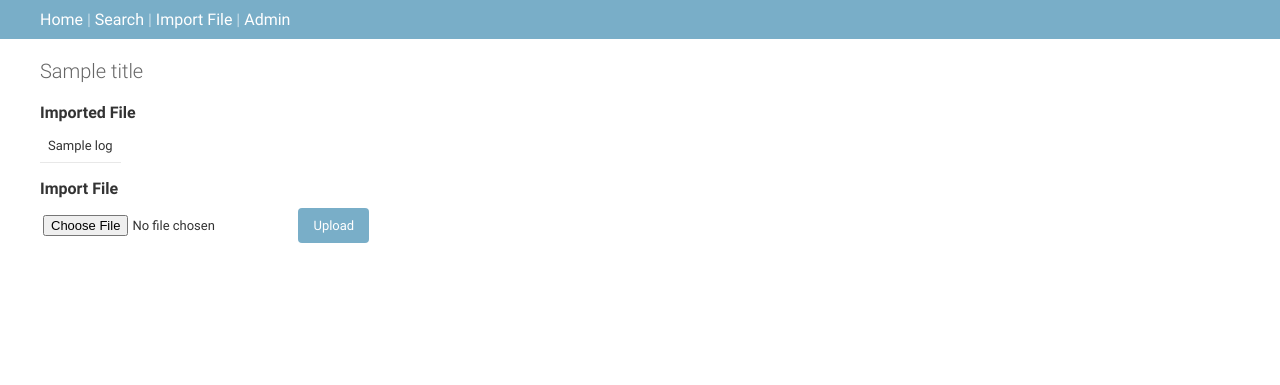
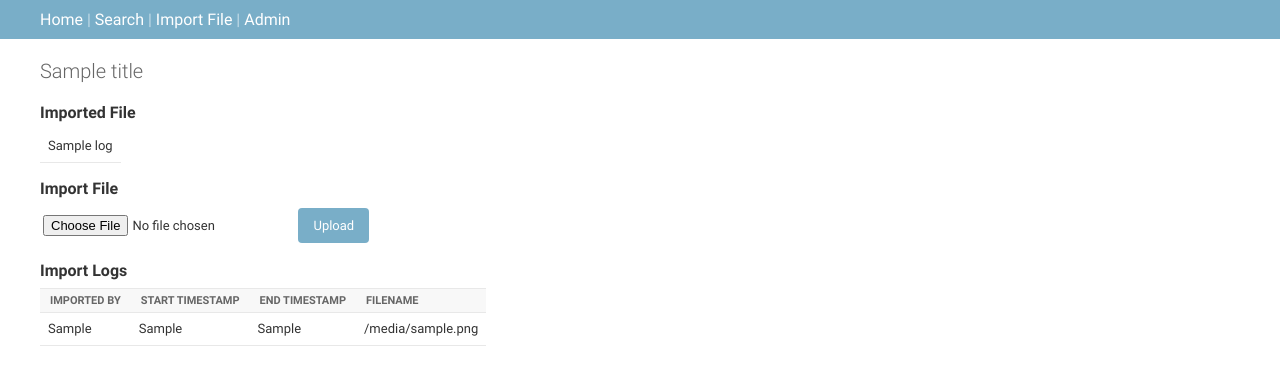
Before and after one commit to grendelshmoo/C4D, a Django app: template C4D/templates/import_file.html in a window 1280 px wide. Shown: the part 48-433 px from the top of the page. Run offline with Django 3.2, Linux system fonts and the light colour scheme; the template is opened without the code that fills it: most values are stand-ins (such as "Sample title", 1, 10 or a date in 2020); data that the repository does not hold is empty.

Commit message:
Add import log to import page

```diff
--- a/C4D/templates/import_file.html
+++ b/C4D/templates/import_file.html
@@ -19,4 +19,37 @@
 		<input type='submit' value='Upload'/>
 	</form>
 
+	<h2>Import Logs</h2>
+	<table>
+		<thead>
+			<th>
+				Imported By
+			</th>
+			<th>
+				Start Timestamp
+			</th>
+			<th>
+				End Timestamp
+			</th>
+			<th>
+				Filename
+			</th>
+		</thead>
+		{% for log in import_logs %}
+		<tr class="{% cycle 'row-even' 'row-odd' %}">
+			<td>
+				{{ log.imported_by }}
+			</td>
+			<td>
+				{{ log.start_ts}}
+			</td>
+			<td>
+				{{ log.end_ts}}
+			</td>
+			<td>
+				{{ log.file_name}}
+			</td>
+		</tr>
+		{% endfor %}
+	</table>
 {% endblock %}
--- a/C4D/views.py
+++ b/C4D/views.py
@@ -9,7 +9,7 @@ from django.forms.models import model_to_dict
 import xlrd
 
 from C4D.forms import ModelSearchForm, UploadFileForm
-from C4D.models import RawLandRecord
+from C4D.models import RawLandRecord, ImportLog
 from C4D.importer import Importer
 
 def home(request):
@@ -63,4 +63,5 @@ def import_file(request):
             logs = importer.logs
     else:
         form = UploadFileForm()
-    return render_to_response('import_file.html', {'form':form, 'logs': logs}, RequestContext(request))
+    import_logs = ImportLog.objects.all()[:5]
+    return render_to_response('import_file.html', {'form':form, 'logs': logs, 'import_logs': import_logs}, RequestContext(request))
```
